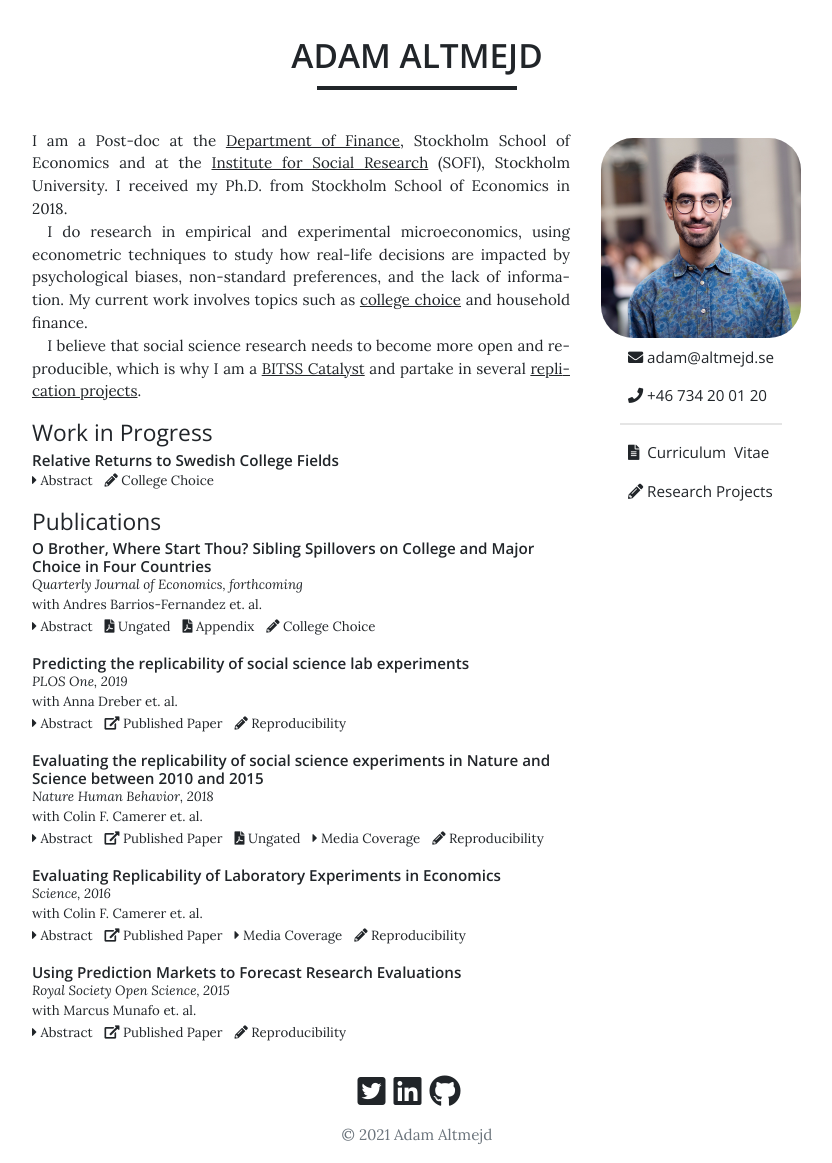
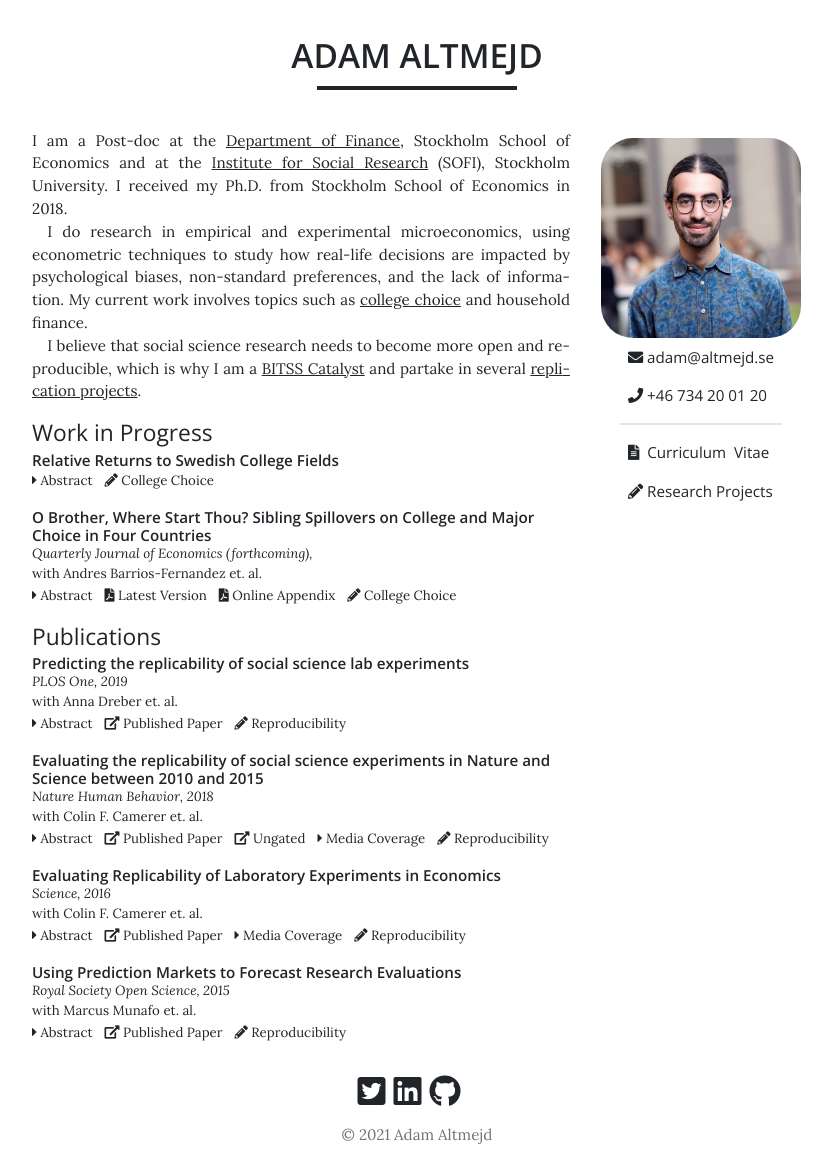
Before and after one commit to adamaltmejd/adamaltmejd.github.io, a Jekyll site: the page built from index.html, in a window 1280 px wide. Shown: the whole page, without its empty margins (223-1055 px from the left). Built offline with Jekyll 4.4.1, drawn with Linux system fonts in a browser that asks for light colours; a style sheet for code colours, icons or effects is not loaded.

Commit message:
fixed bug

```diff
--- a/_includes/publication_list.html
+++ b/_includes/publication_list.html
@@ -34,59 +34,48 @@
           <ul class="paperlinks">
             {% if paper.abstract %}
             <li>
-            <a class="collapsed noline" data-toggle="collapse" href="#{{ paper.id | prepend: 'abstract' }}"
-              role="button" aria-expanded="false" aria-controls="{{ paper.id | prepend: 'abstract' }}">Abstract</a>
+              <a class="collapsed noline" data-toggle="collapse" href="#{{ paper.id | prepend: 'abstract' }}" role="button" aria-expanded="false" aria-controls="{{ paper.id | prepend: 'abstract' }}">Abstract</a>
             </li>
             {% endif %}
             {% if paper.doi %}
             <li>
-            <a class="noline" href="{{ paper.doi | prepend: 'https://doi.org/' }}" target="_blank"><i
-                class="fas fa-external-link-alt"></i>&nbsp;{% if type=="Publications" %}Published Paper{% elsif
-              type=="Work in Progress" %}Working Paper{% endif %}</a>
+              <a class="noline" href="{{ paper.doi | prepend: 'https://doi.org/' }}" target="_blank"><i class="fas fa-external-link-alt"></i>&nbsp;{% if type=="Publications" %}Published Paper{% elsif type=="Work in Progress" %}Working Paper{% endif %}</a>
             </li>
             {% endif %}
             {% if paper.preprint %}
             <li>
-            <a class="noline" href="{{ paper.preprint }}" target="_blank"><i
-                class="fas fa-external-link-alt"></i>&nbsp;Preprint</a>
+              <a class="noline" href="{{ paper.preprint }}" target="_blank"><i class="fas fa-external-link-alt"></i>&nbsp;Preprint</a>
             </li>
             {% endif %}
             {% if paper.pdf %}
             <li>
-            <a class="noline" href="{{ paper.pdf | prepend: '/assets/papers/' }}" target="_blank"><i
-                class="fas fa-file-pdf"></i>&nbsp;Latest Version</a>
+              <a class="noline" href="{{ paper.pdf | prepend: '/assets/papers/' }}" target="_blank"><i class="fas fa-file-pdf"></i>&nbsp;Latest Version</a>
             </li>
             {% endif %}
             {% if paper.wp %}
             <li>
-            <a class="noline" href="{{ paper.wp }}" target="_blank"><i
-                class="fas fa-external-link-alt"></i>&nbsp;Working Paper</a>
+              <a class="noline" href="{{ paper.wp }}" target="_blank"><i class="fas fa-external-link-alt"></i>&nbsp;Working Paper</a>
             </li>
             {% endif %}
             {% if paper.ungated %}
             <li>
-            <a class="noline" href="{{ paper.ungated }}" target="_blank"><i
-                class="fas fa-file-pdf"></i>&nbsp;Ungated</a>
+              <a class="noline" href="{{ paper.ungated }}" target="_blank"><i class="fas fa-external-link-alt"></i>&nbsp;Ungated</a>
             </li>
             {% endif %}
             {% if paper.appendix %}
             <li>
-            <a class="noline" href="{{ paper.appendix }}" target="_blank"><i
-                class="fas fa-file-pdf"></i>&nbsp;Appendix</a>
+              <a class="noline" href="{{ paper.appendix | prepend: '/assets/papers/' }}" target="_blank"><i class="fas fa-file-pdf"></i>&nbsp;Online Appendix</a>
             </li>
             {% endif %}
             {% if paper.coverage %}
             <li>
-            <a class="collapsed noline" data-toggle="collapse" href="#{{ paper.id | prepend: 'coverage' }}"
-              role="button" aria-expanded="false" aria-controls="{{ paper.id | prepend: 'coverage' }}">Media
-              Coverage</a>
+              <a class="collapsed noline" data-toggle="collapse" href="#{{ paper.id | prepend: 'coverage' }}" role="button" aria-expanded="false" aria-controls="{{ paper.id | prepend: 'coverage' }}">Media Coverage</a>
             </li>
             {% endif %}
             {% unless page.project %}
               {% if paper.project %}
               <li>
-            <a class="noline" href="{{ paper.project | slugify | prepend: '/projects/' | prepend: site.baseurl }}"><i
-                class="fas fa-pencil-alt"></i>&nbsp;{{ paper.project }}</a>
+                <a class="noline" href="{{ paper.project | slugify | prepend: '/projects/' | prepend: site.baseurl }}"><i class="fas fa-pencil-alt"></i>&nbsp;{{ paper.project }}</a>
               </li>
               {% endif %}
             {% endunless %}
```
Also changed, not shown: _data/research.yml (+4 -5 lines), 2 other files. Lines whose indentation alone changed are shown as unchanged.
